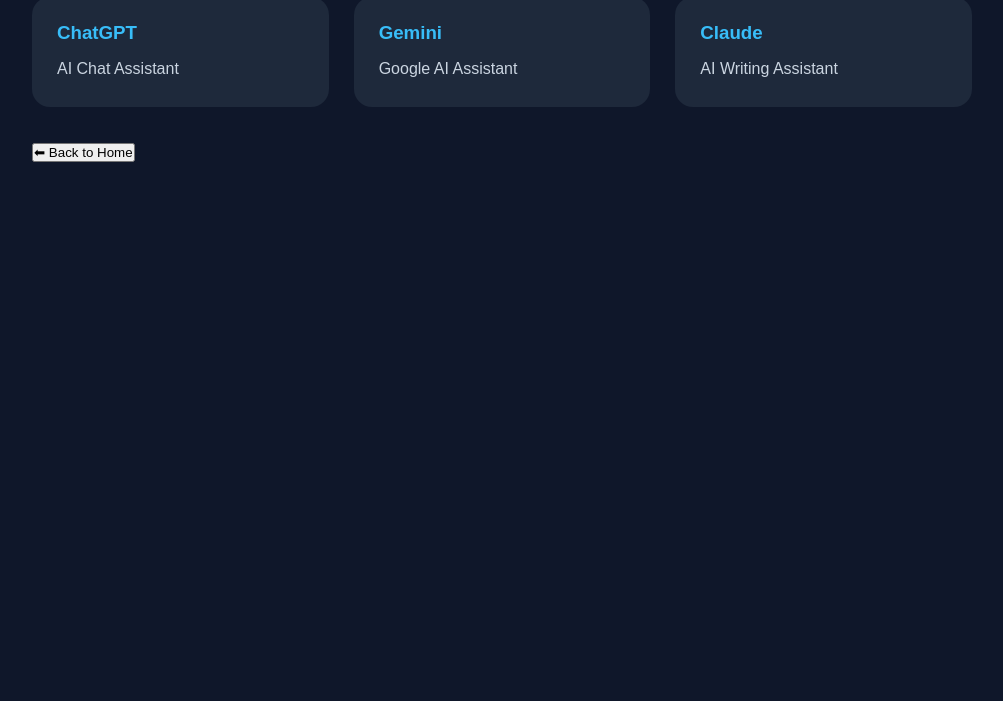
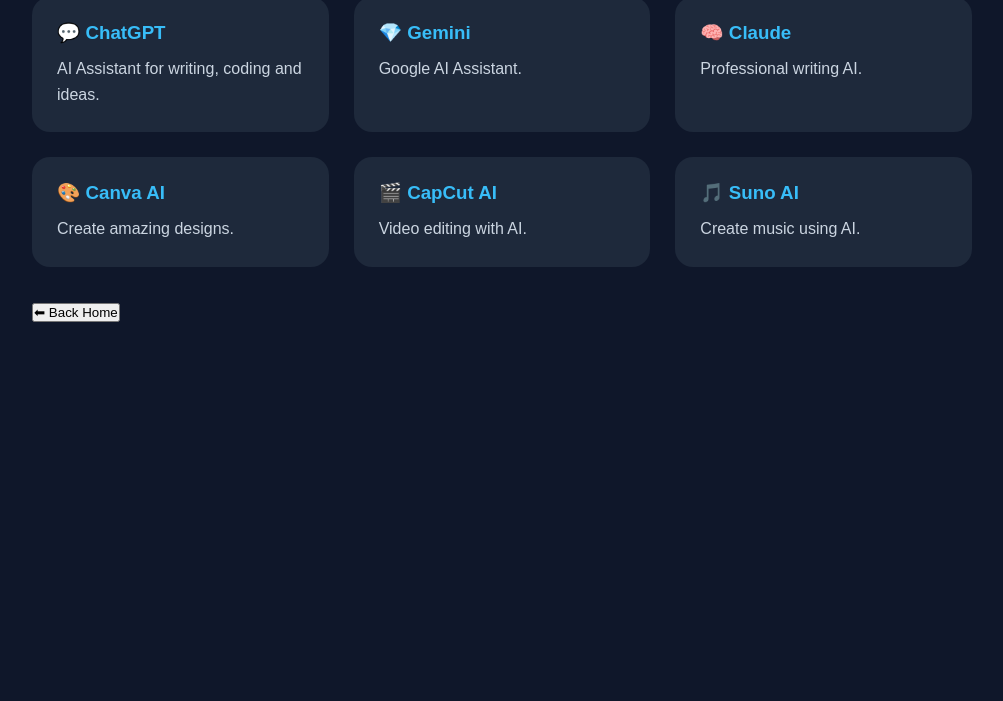
Before and after one commit to Laiba1-ai/LaibaHub, a plain HTML site: page pages/ai-tools.html in a window 1280 px wide. Shown: the part 99-800 px from the top of the page, without its empty margins (268-1271 px from the left). Drawn offline with Linux system fonts and the light colour scheme.

Commit message:
Created premium AI Tools page

```diff
--- a/pages/ai-tools.html
+++ b/pages/ai-tools.html
@@ -1,9 +1,11 @@
 <!DOCTYPE html>
 <html lang="en">
+
 <head>
 <meta charset="UTF-8">
 <meta name="viewport" content="width=device-width, initial-scale=1.0">
-    <title>AI Tools - LaibaHub</title>
+
+<title>AI Tools | LaibaHub</title>
 
 <link rel="stylesheet" href="../style.css">
 </head>
@@ -14,23 +16,38 @@
 
 <h1>🤖 AI Tools</h1>
 
-    <p>Welcome to the AI Tools section.</p>
+<p>Choose your favourite AI platform.</p>
 
 <div class="cards">
 
 <div class="card">
-            <h3>ChatGPT</h3>
-            <p>AI Chat Assistant</p>
+<h3>💬 ChatGPT</h3>
+<p>AI Assistant for writing, coding and ideas.</p>
 </div>
 
 <div class="card">
-            <h3>Gemini</h3>
-            <p>Google AI Assistant</p>
+<h3>💎 Gemini</h3>
+<p>Google AI Assistant.</p>
 </div>
 
 <div class="card">
-            <h3>Claude</h3>
-            <p>AI Writing Assistant</p>
+<h3>🧠 Claude</h3>
+<p>Professional writing AI.</p>
+</div>
+
+<div class="card">
+<h3>🎨 Canva AI</h3>
+<p>Create amazing designs.</p>
+</div>
+
+<div class="card">
+<h3>🎬 CapCut AI</h3>
+<p>Video editing with AI.</p>
+</div>
+
+<div class="card">
+<h3>🎵 Suno AI</h3>
+<p>Create music using AI.</p>
 </div>
 
 </div>
@@ -38,7 +55,7 @@
 <br><br>
 
 <a href="../index.html">
-        <button>⬅ Back to Home</button>
+<button>⬅ Back Home</button>
 </a>
 
 </div>
```
Lines whose indentation alone changed are shown as unchanged.
